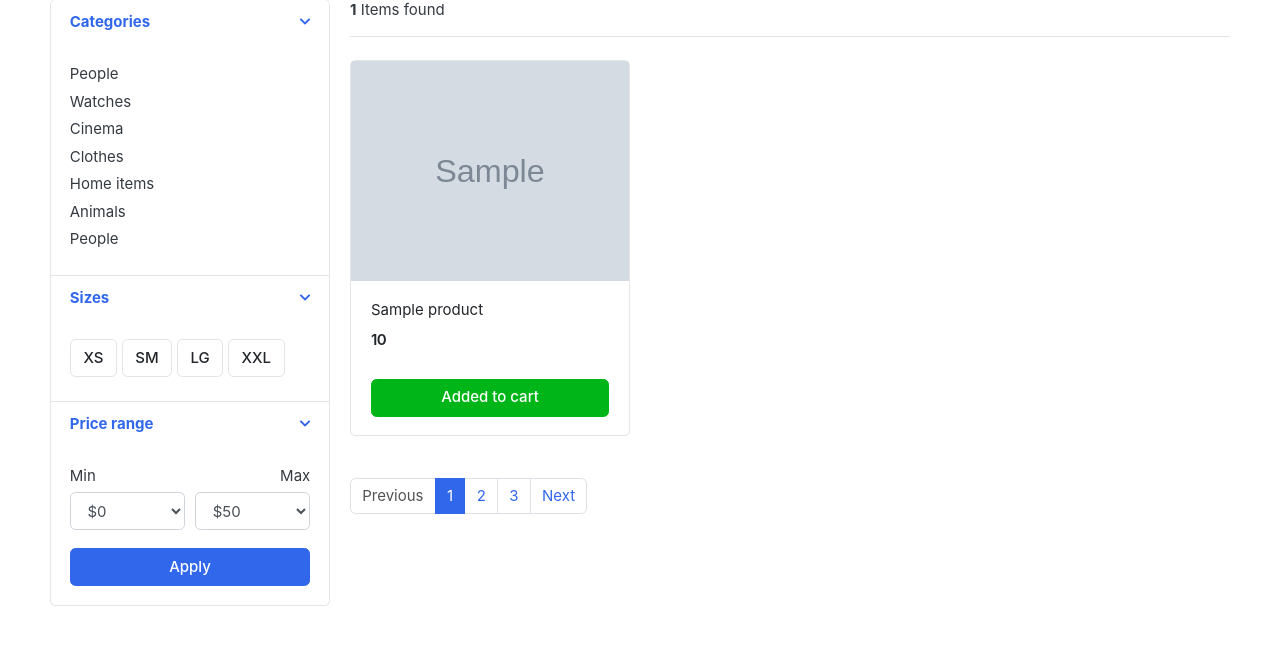
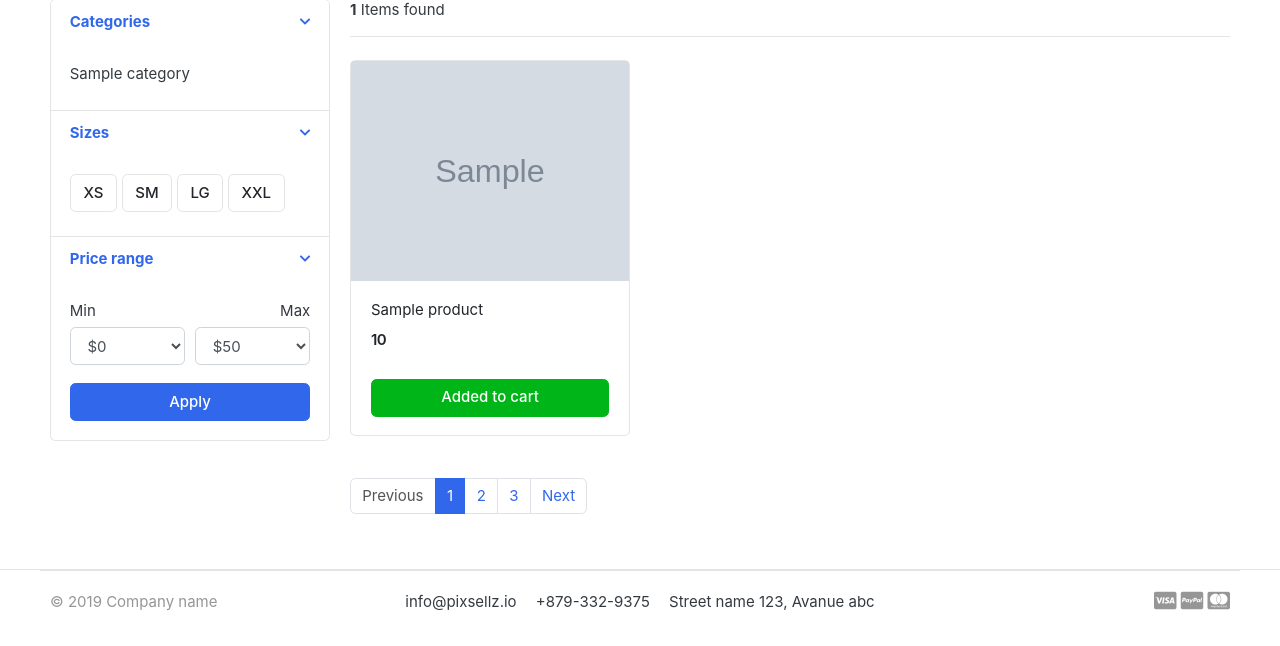
Before and after one commit to Nadhil-an/django-ecommercebynadhil, a Django app: page /store/ in a window 1280 px wide. Shown: the part 159-805 px from the top of the page. After the commit the page ends 770 px from the top, so only its background shows below. Run offline with Django 5.2, Linux system fonts and the light colour scheme; tables that the repository leaves empty hold one stand-in row (values such as "Sample post"); grey boxes marked "Sample" are stand-in pictures; some libraries are stand-ins or nearby versions; some web fonts are replaced.

Commit message:
add slug into store page

```diff
--- /dev/null
+++ b/e_commerce/catergory/context_processors.py
@@ -0,0 +1,5 @@
+from .models import Category
+
+def menu_links(request):
+    links = Category.objects.all()
+    return dict(links=links)
--- a/e_commerce/catergory/models.py
+++ b/e_commerce/catergory/models.py
@@ -1,4 +1,5 @@
 from django.db import models
+from django.urls import reverse
 
 # Create your models here.
 
@@ -13,5 +14,8 @@ class Category(models.Model):
         verbose_name ='category'
         verbose_name_plural = 'categories'
 
+    def get_url(self):
+        return reverse('products_by_category',args=[self.slug])
+
     def __str__(self):
         return self.category_name
--- a/e_commerce/e_commerce/settings.py
+++ b/e_commerce/e_commerce/settings.py
@@ -65,6 +65,7 @@ TEMPLATES = [
                 'django.template.context_processors.request',
                 'django.contrib.auth.context_processors.auth',
                 'django.contrib.messages.context_processors.messages',
+                'catergory.context_processors.menu_links',
             ],
         },
     },
--- a/e_commerce/main_app/templates/includes/nav.html
+++ b/e_commerce/main_app/templates/includes/nav.html
@@ -38,12 +38,11 @@
                     <i class="fa fa-bars"></i> All category
                 </button>
                 <div class="dropdown-menu">
-                    <a class="dropdown-item" href="#">Machinery / Mechanical Parts / Tools </a>
-                    <a class="dropdown-item" href="#">Consumer Electronics / Home Appliances </a>
-                    <a class="dropdown-item" href="#">Auto / Transportation</a>
-                    <a class="dropdown-item" href="#">Apparel / Textiles / Timepieces </a>
-                    <a class="dropdown-item" href="#">Home & Garden / Construction / Lights </a>
-                    <a class="dropdown-item" href="#">Beauty & Personal Care / Health </a>
+
+                    {% for category in links %}
+                    <a class="dropdown-item" href="{{ category.get_url }}">{{ category.category_name }} </a>
+                    {% endfor %}
+
                 </div>
             </div>  <!-- category-wrap.// -->
         </div> <!-- col.// -->
--- a/e_commerce/main_app/templates/store.html
+++ b/e_commerce/main_app/templates/store.html
@@ -21,14 +21,11 @@
                 <div class="card-body">
 
                     <ul class="list-menu">
-                    <li><a href="#">People  </a></li>
-                    <li><a href="#">Watches </a></li>
-                    <li><a href="#">Cinema  </a></li>
-                    <li><a href="#">Clothes  </a></li>
-                    <li><a href="#">Home items </a></li>
-                    <li><a href="#">Animals</a></li>
-                    <li><a href="#">People </a></li>
+                    {% for category in links %}
+                    <li><a href="{{ category.get_url }}">{{ category.category_name }}</a></li>
+                    {%  endfor %}
                     </ul>
+
 
                 </div> <!-- card-body.// -->
             </div>
--- a/e_commerce/store/urls.py
+++ b/e_commerce/store/urls.py
@@ -2,5 +2,6 @@ from django.urls import path
 from .import views
 
 urlpatterns = [
-    path('',views.store,name='store')
+    path('',views.store,name='store'),
+    path('<slug:category_slug>/',views.store,name='products_by_category')
 ]
--- a/e_commerce/store/views.py
+++ b/e_commerce/store/views.py
@@ -1,11 +1,22 @@
-from django.shortcuts import render
+from django.shortcuts import render,get_object_or_404
 from . models import Product
+from catergory.models import Category
 
 # Create your views here.
 
-def store(request):
-    products = Product.objects.all().filter(is_available=True)
-    product_count = products.count()
+def store(request, category_slug =None):
+    categories = None
+    products = None
+
+    if category_slug != None:
+        categories = get_object_or_404(Category, slug=category_slug)
+        products = Product.objects.filter(category=categories,is_available=True)
+        product_count = products.count()
+    else:
+        products = Product.objects.all().filter(is_available=True)
+        product_count = products.count()
+
+
     context = {
         'products':products,
         'product_count':product_count
```
